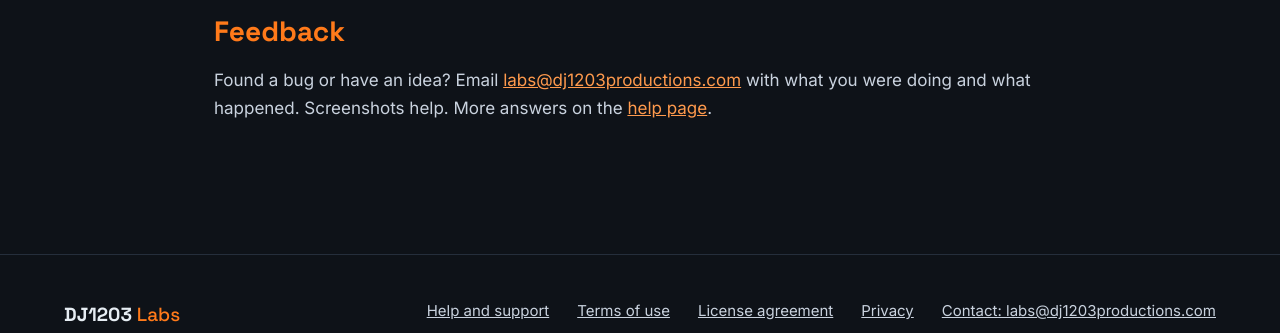
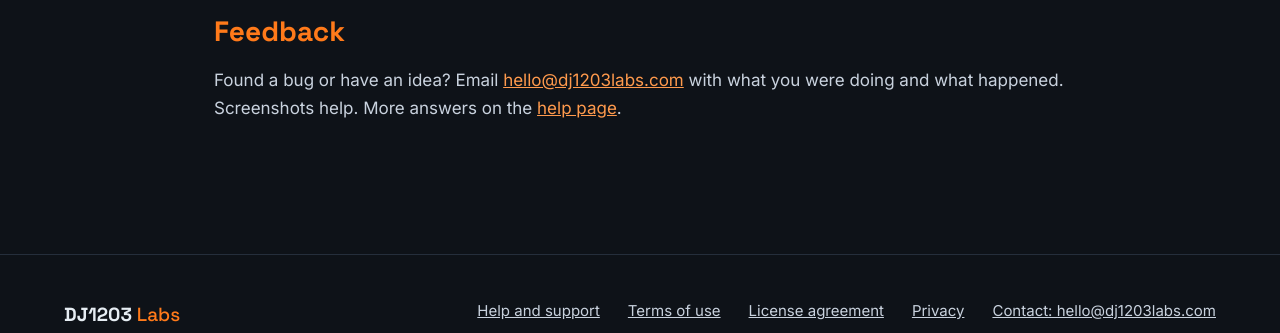
Before and after one commit to dj1203productions-stack/dj1203labs-website, a plain HTML site: page beta.html in a window 1280 px wide. Shown: the part 1217-1550 px from the top of the page. Drawn offline with Linux system fonts and the light colour scheme.

Commit message:
Use hello@dj1203labs.com as the contact email on every page
Co-Authored-By: Claude Opus 5.5 <noreply@anthropic.com>
Claude-Session: https://claude.ai/code/session_01AfL8RmxoyTEzhzgCJZWczF

```diff
--- a/beta.html
+++ b/beta.html
@@ -74,7 +74,7 @@ details.sec.small>summary::after{top:9px}
 <p style="margin: 0 0 12px; color: #c9d2de"><b>Windows:</b> open the downloaded file and Intuimix installs and opens by itself. It's signed by DJ1203 Labs. For the first few weeks Windows may still show "Windows protected your PC" to some people while it learns the new signature: click <b>More info</b>, then <b>Run anyway</b>.</p>
 <p style="margin: 0 0 12px; color: #c9d2de"><b>Mac:</b> open the downloaded file and drag Intuimix into Applications. It's signed and checked by Apple, so it opens normally.</p>
 <h2 style="font-family:'Space Grotesk',sans-serif;font-size:28px;margin:48px 0 12px;color:#ff7a1a">Feedback</h2>
-<p style="margin: 0 0 12px; color: #c9d2de">Found a bug or have an idea? Email <a href="mailto:labs@dj1203productions.com?subject=Intuimix%20beta%20feedback">labs@dj1203productions.com</a> with what you were doing and what happened. Screenshots help. More answers on the <a href="support.html">help page</a>.</p>
+<p style="margin: 0 0 12px; color: #c9d2de">Found a bug or have an idea? Email <a href="mailto:hello@dj1203labs.com?subject=Intuimix%20beta%20feedback">hello@dj1203labs.com</a> with what you were doing and what happened. Screenshots help. More answers on the <a href="support.html">help page</a>.</p>
 </main>
 <footer id="support" style="border-top: 1px solid #252e3b; margin-top: 48px">
 <div style="max-width: 1200px; margin: 0 auto; padding: 44px 24px; display: flex; flex-wrap: wrap; gap: 28px; justify-content: space-between; font-size: 15px; color: #a3aebe">
@@ -87,7 +87,7 @@ details.sec.small>summary::after{top:9px}
 <a href="terms.html" style="color: #c9d2de">Terms of use</a>
 <a href="legal.html" style="color: #c9d2de">License agreement</a>
 <a href="privacy.html" style="color: #c9d2de">Privacy</a>
-<a href="mailto:labs@dj1203productions.com" style="color: #c9d2de">Contact: labs@dj1203productions.com</a>
+<a href="mailto:hello@dj1203labs.com" style="color: #c9d2de">Contact: hello@dj1203labs.com</a>
 </div>
 <p style="margin: 0; flex-basis: 100%">© 2026 DJ1203 Productions LLC. Serato DJ Pro, rekordbox, Traktor Pro, VirtualDJ, Engine DJ, djay Pro and SoundSwitch are trademarks of their respective owners. DJ1203 Labs is not affiliated with them.</p>
 </div>
```
Also changed, not shown: index.html (+2 -2 lines), legal.html (+1 -1 lines), privacy.html (+2 -2 lines), support.html (+2 -2 lines), terms.html (+2 -2 lines).
